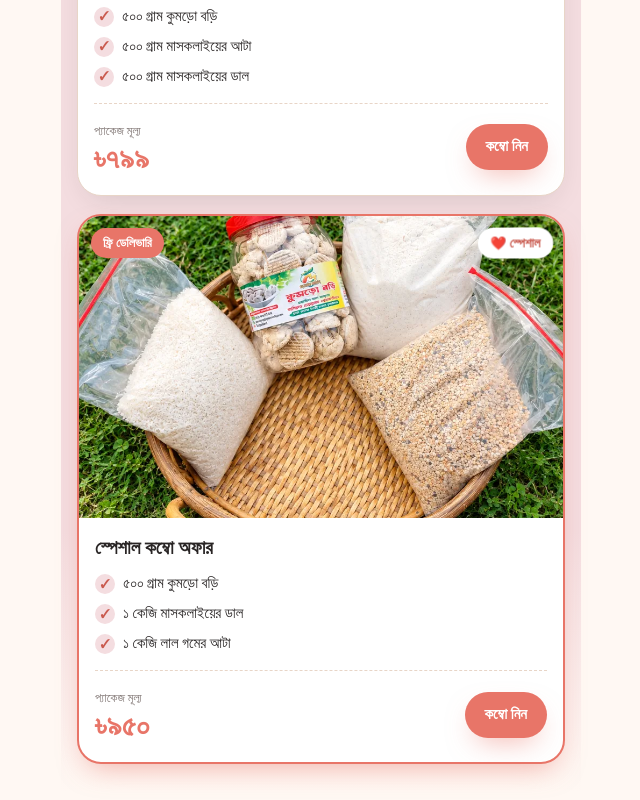
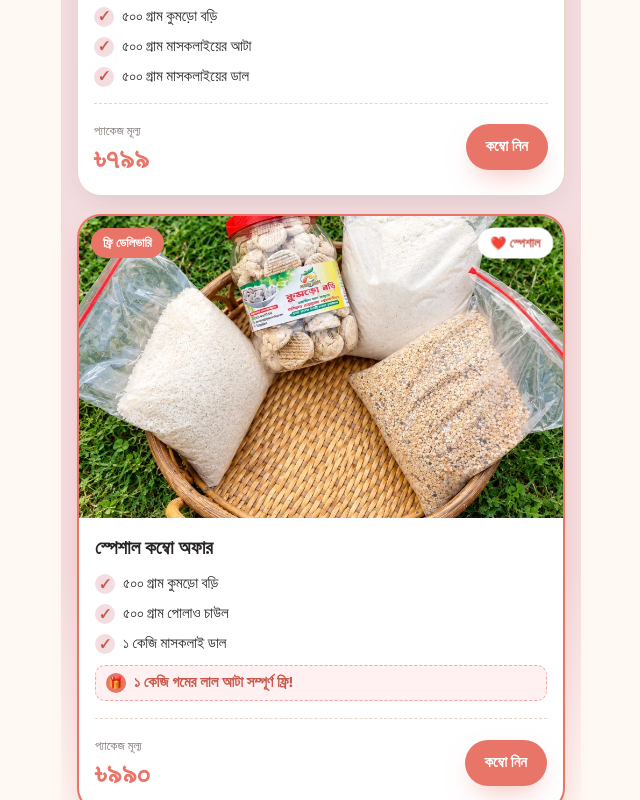
Before and after one commit to Shakhwat-93/kumrobori, a React (Vite) app: page / in a window 1280 px wide. Shown: the part 2000-2800 px from the top of the page, without its empty margins (319-959 px from the left). Built offline with nearby package versions, Linux system fonts and the light colour scheme; no server answers; the database is empty; a web font is replaced by a local one.

Commit message:
feat(combo): update special combo to 990 BDT with free 1kg lal ata gift and free delivery

```diff
--- a/src/App.jsx
+++ b/src/App.jsx
@@ -121,7 +121,7 @@ function Hero() {
 }
 
 function Marquee() {
-  const items = ['৭৯৯৳ কম্বোতে ফ্রি ডেলিভারি', '৯৫০৳ স্পেশাল কম্বো', 'ক্যাশ অন ডেলিভারি', 'সারা বাংলাদেশে হোম ডেলিভারি', '১০০% ঘরে তৈরি']
+  const items = ['৭৯৯৳ কম্বোতে ফ্রি ডেলিভারি', '৯৯০৳ স্পেশাল কম্বো', 'ক্যাশ অন ডেলিভারি', 'সারা বাংলাদেশে হোম ডেলিভারি', '১০০% ঘরে তৈরি']
   const row = [...items, ...items]
   return (
     <div className="marquee" aria-hidden="true">
@@ -190,7 +190,7 @@ function Combos() {
     <section className="section combo-sec" id="combo">
       <div className="sec-head reveal">
         <span className="eyebrow">🎁 কম্বো অফার</span>
-        <h2>এক প্যাকেজে ৩টি দেশি পণ্য</h2>
+        <h2>সেরা অফারে খাঁটি দেশি পণ্য</h2>
         <p>দুই কম্বোতেই <b>হোম ডেলিভারি সম্পূর্ণ ফ্রি!</b></p>
       </div>
       <div className="combo-list">
@@ -205,9 +205,9 @@ function Combos() {
               <h3>{c.title}</h3>
               <ul>
                 {c.items.map((it) => (
-                  <li key={it}>
-                    <span className="tick">✓</span>
-                    {it}
+                  <li key={it} className={it.includes('ফ্রি') ? 'highlight-free' : ''}>
+                    <span className="tick">{it.includes('ফ্রি') ? '🎁' : '✓'}</span>
+                    <span>{it.replace(/^🎁\s*/, '')}</span>
                   </li>
                 ))}
               </ul>
--- a/src/data.js
+++ b/src/data.js
@@ -17,10 +17,15 @@ export const combos = [
     image: '/img/combo.webp',
   },
   {
-    id: 'combo-950',
+    id: 'combo-990',
     title: 'স্পেশাল কম্বো অফার',
-    price: 950,
-    items: ['৫০০ গ্রাম কুমড়ো বড়ি', '১ কেজি মাসকলাইয়ের ডাল', '১ কেজি লাল গমের আটা'],
+    price: 990,
+    items: [
+      '৫০০ গ্রাম কুমড়ো বড়ি',
+      '৫০০ গ্রাম পোলাও চাউল',
+      '১ কেজি মাসকলাই ডাল',
+      '🎁 ১ কেজি গমের লাল আটা সম্পূর্ণ ফ্রি!'
+    ],
     image: '/img/combo.webp',
     featured: true,
   },
--- a/src/index.css
+++ b/src/index.css
@@ -225,6 +225,19 @@ main { max-width: 520px; margin: 0 auto; }
 .combo-body h3 { font-size: 19px; margin-bottom: 8px; }
 .combo-body ul { list-style: none; display: grid; gap: 6px; margin-bottom: 14px; }
 .combo-body li { display: flex; align-items: center; gap: 8px; font-size: 15px; }
+.combo-body li.highlight-free {
+  color: var(--coral-dark);
+  font-weight: 700;
+  background: #fff1f2;
+  border: 1px dashed #fca5a5;
+  padding: 5px 10px;
+  border-radius: 10px;
+  margin: 3px 0;
+}
+.combo-body li.highlight-free .tick {
+  background: var(--coral);
+  color: var(--white);
+}
 .tick { width: 20px; height: 20px; border-radius: 50%; display: grid; place-items: center; font-size: 12px; background: var(--blush); color: var(--coral-dark); font-weight: 700; flex-shrink: 0; }
 .combo-foot { display: flex; justify-content: space-between; align-items: center; border-top: 1px dashed var(--beige); padding-top: 14px; }
 .combo-foot small { color: var(--gray); font-size: 12.5px; }
```
